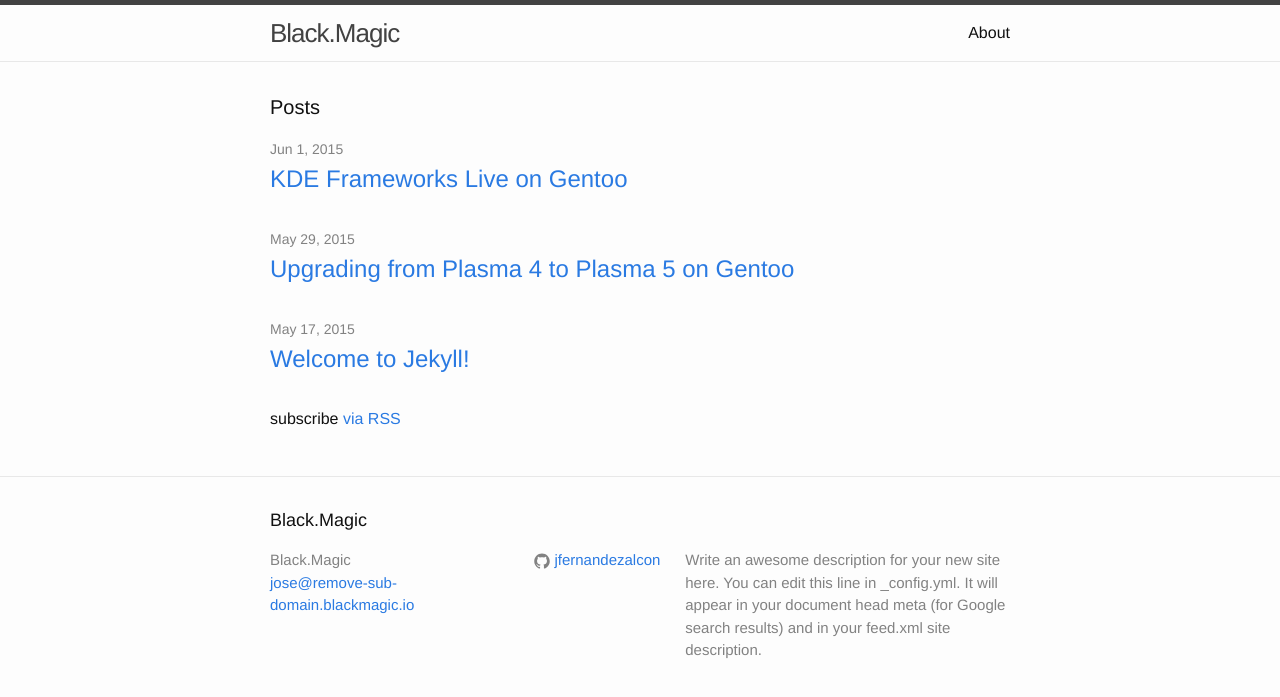
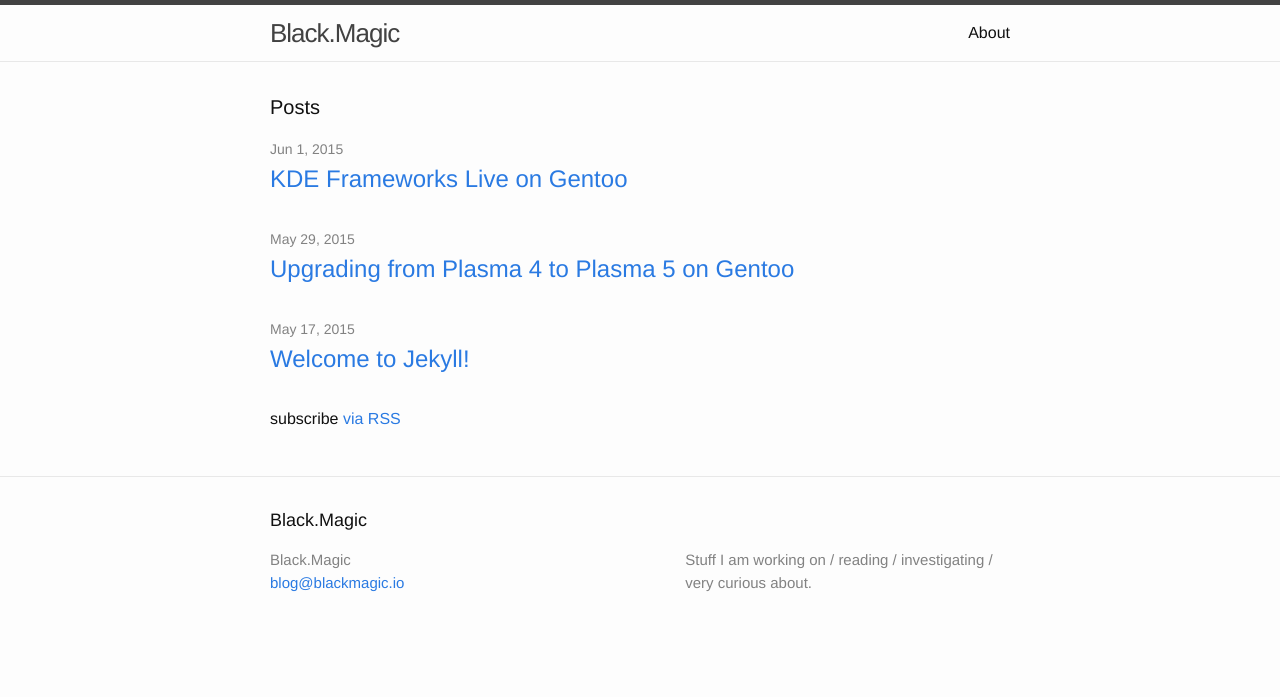
Before and after one commit to jfernandezalcon/jfernandezalcon.github.io, a Jekyll site: the page built from index.html, in a window 1280 px wide. Shown: the top 697 px of the page. Built offline with Jekyll 4.4.1, drawn with Linux system fonts in a browser that asks for light colours; Markdown is read by kramdown in place of the engine named in the settings.

Commit message:
Configurations update: markdown=redcarpet, and email=blog@blackmagic.io

```diff
--- a/_config.yml
+++ b/_config.yml
@@ -1,13 +1,16 @@
 # Site settings
 title: Black.Magic
-email: jose@remove-sub-domain.blackmagic.io
+email: blog@blackmagic.io
 description: > # this means to ignore newlines until "baseurl:"
-  Write an awesome description for your new site here. You can edit this
-  line in _config.yml. It will appear in your document head meta (for
-  Google search results) and in your feed.xml site description.
+  Stuff I am working on / reading / investigating / very curious about.
 baseurl: "" # the subpath of your site, e.g. /blog/
 url: "http://blog.blackmagic.io" # the base hostname & protocol for your site
-github_username:  jfernandezalcon
+#github_username:  jfernandezalcon
 
 # Build settings
-markdown: kramdown
+#markdown: kramdown
+markdown: redcarpet
+
+defaults:
+  values:
+    author: "Jose"
```
